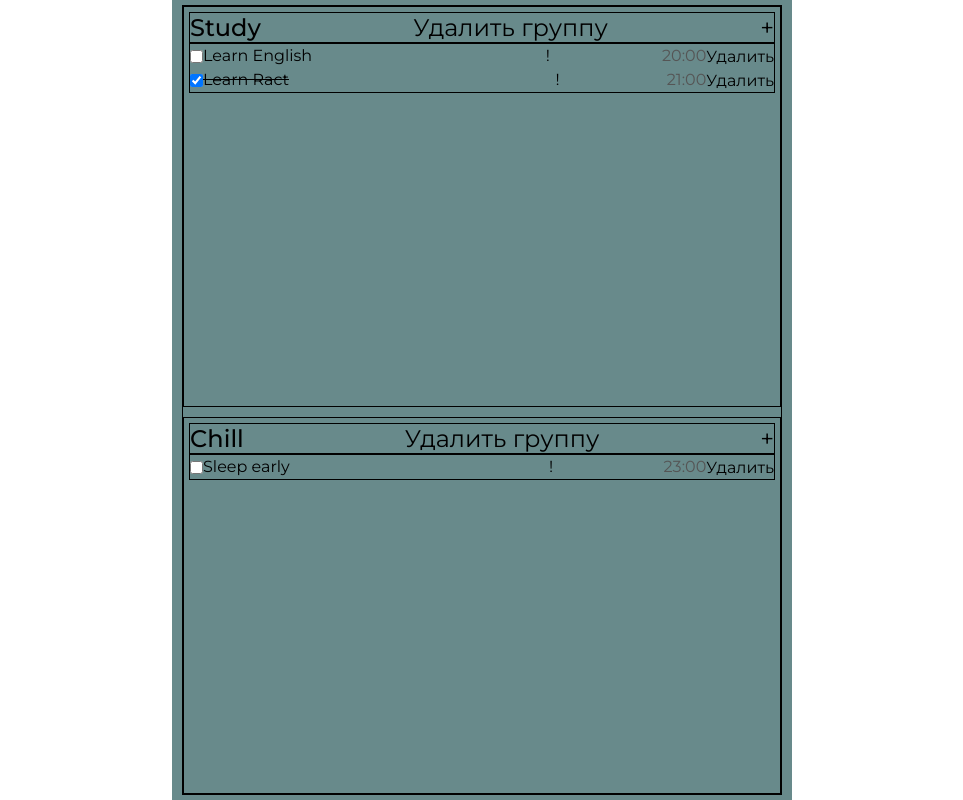
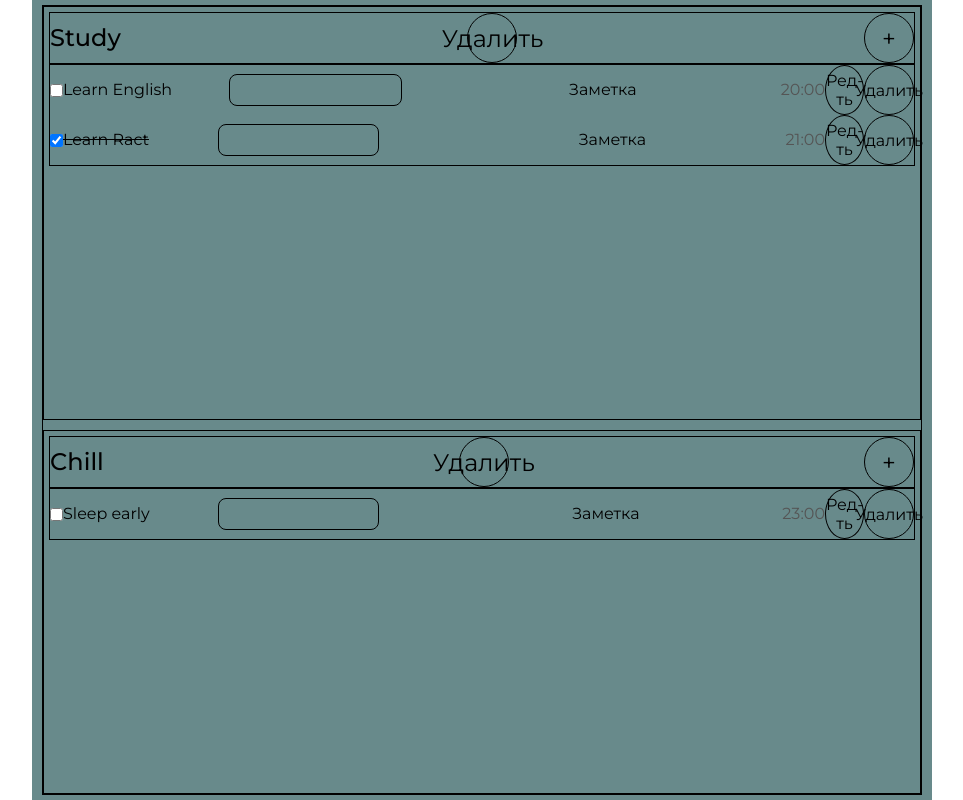
Before and after one commit to Nardosha/TODO_REACT, a React (Create React App) app: page / in a window 1280 px wide. Shown: the whole page, without its empty margins (158-1121 px from the left). Built offline with nearby package versions, Linux system fonts and the light colour scheme.

Commit message:
feat: add new components and helper with actionType object

```diff
--- a/src/App.css
+++ b/src/App.css
@@ -250,7 +250,7 @@ legend {
 /*--input---*/
 .main {
   height: 100vh;
-  min-width: 620px;
+  min-width: 900px;
   flex: 0 1 auto;
 }
 
--- a/src/assets/styles/variables.scss
+++ b/src/assets/styles/variables.scss
@@ -25,7 +25,7 @@ $inputHeight: 2rem;
 $inputPadding: 0.3rem;
 
 
-$widthContainer: 620px;
+$widthContainer: 900px;
 
 @mixin flexColumn($direction: column, $justify: space-between) {
   display: flex;
--- a/src/views/TodoContainer.js
+++ b/src/views/TodoContainer.js
@@ -2,6 +2,8 @@ import React, { useState } from "react";
 import NewTaskComponent from "./components/NewTask/NewTaskComponent";
 import TaskList from "./components/TaskList/TaskList";
 import { Modal } from "./components/Modals/Modal";
+import { type } from "@testing-library/user-event/dist/type";
+import { ACTION_TYPE } from "./helpers/helpers";
 
 export default function TodoContainer() {
   const [todos, setTodos] = useState([
@@ -39,8 +41,9 @@ export default function TodoContainer() {
       ],
     },
   ]);
+  const [isModalOpen, setIsModalOpen] = useState(false);
+  const [action, setAction] = useState(null)
 
-  const [isModalOpen, setIsModalOpen] = useState(false);
 
   function toggleModal(boolean) {
     setIsModalOpen(boolean);
@@ -65,7 +68,6 @@ export default function TodoContainer() {
       todos.filter((group) => {
         group.taskList = group.taskList.filter((task) => task.id !== id);
         if (!group.taskList.length) {
-          console.log(`В ГРУППЕ ${group.groupSign} НЕТ ЗАДАЧ!`);
           return false;
         }
         return group.taskList;
@@ -73,16 +75,49 @@ export default function TodoContainer() {
     );
   }
 
-  function deleteGroup(e) {
-    console.log("CONTAINER DELETE_GROUP", e);
+  function deleteGroup(deleteGroup) {
+    setTodos(todos.filter((group) => group.groupId !== deleteGroup.groupId));
   }
 
-  function saveTask(item) {
-    console.log("TODO CONTAINER! SAVE", item);
+  function isNewGroup(newGroup) {
+    return !todos.find((group) => group.groupId === newGroup.groupId);
+  }
 
-    setTodos([...todos, ...[item]]);
+  // function editTodos(newTodo) {
+  //   setAction(ACTION_TYPE.EDIT)
+  // }
+
+  function saveTask(newTask) {
+    if (isNewGroup(newTask)) {
+      const newTodos = [...todos, ...[newTask]];
+      setTodos(newTodos);
+    } else {
+      setTodos(
+        todos.map((group) => {
+          if (group.groupId === newTask.groupId) {
+            group.taskList = [...group.taskList, ...newTask.taskList];
+            return group;
+          }
+          return group;
+        })
+      );
+    }
     toggleModal(false);
   }
+
+  function renameTaskItem(newName) {
+  }
+
+  if (action === 'OPEN') {
+    setIsModalOpen(true)
+    return
+  }
+  if (action === 'CLOSE') {
+    setIsModalOpen(true)
+    return
+  }
+
+  console.log('ACTION', action);
 
   return (
     <main className="main">
@@ -93,9 +128,11 @@ export default function TodoContainer() {
           onDeleteTask={deleteTask}
           openModal={toggleModal}
           onDeleteGroup={deleteGroup}
+          onRenameTaskItem={renameTaskItem}
+          actionType={setAction}
         />
         <Modal open={isModalOpen}>
-          <NewTaskComponent openModal={toggleModal} onSubmit={saveTask} />
+          <NewTaskComponent actionType={action} setActionType={setAction} openModal={toggleModal} onSubmit={saveTask} />
         </Modal>
       </div>
     </main>
--- a/src/views/components/Buttons/Button.js
+++ b/src/views/components/Buttons/Button.js
@@ -1,9 +1,12 @@
 import React from "react";
 
-export default function Button({text, action, className, value}) {
-  console.log(text, action, className, value);
+export default function Button({text, action, className, value, id, setActionType, actionType}) {
 
+  function onClick() {
+    action(value)
+    setActionType(actionType)
+  }
   return (
-    <button onClick={() => action(value)} className={`button-${className}`}>{text}</button>
+    <button id={id} onClick={onClick} className={`button ${className}`}>{text}</button>
   )
 }
--- /dev/null
+++ b/src/views/components/Buttons/SubmitButton.js
@@ -0,0 +1,12 @@
+import React from "react";
+
+export default function SubmitButton({text, className, id}) {
+
+  return (
+
+    <div className={className}>
+      <label className={`button button-label ${className}`} htmlFor="newTaskButton">{text}</label>
+      <input id={id} className={`button ${className}`} type='submit' />
+    </div>
+  )
+}
--- a/src/views/components/NewTask/NewTaskComponent.js
+++ b/src/views/components/NewTask/NewTaskComponent.js
@@ -1,4 +1,8 @@
-export default function NewTaskComponent({ onSubmit, openModal }) {
+import Button from "../Buttons/Button";
+import SubmitButton from "../Buttons/SubmitButton";
+import { ACTION_TYPE } from "../../helpers/helpers";
+
+export default function NewTaskComponent({ onSubmit, openModal, setActionType, actionType }) {
   const defTask = {
     taskName: "",
     time: "",
@@ -8,6 +12,7 @@ export default function NewTaskComponent({ onSubmit, openModal }) {
     groupId: 25,
     completed: false,
   };
+
 
   function onChange(e) {
     const property = e.target.name;
@@ -35,7 +40,15 @@ export default function NewTaskComponent({ onSubmit, openModal }) {
 
   return (
     <div className="new-task__wrapper">
-      <button onClick={() => openModal(false)}>Закрыть</button>
+      <Button
+        className={'button-close'}
+        text={'Закрыть'}
+        id={'button-close'}
+        action={openModal}
+        value={false}
+        setActionType={setActionType}
+        actionType={ACTION_TYPE.CLOSE}
+      />
       <h2 className="title new-task__title">New Task</h2>
       <form className="new-task__form" action="#" onSubmit={submitHandler}>
         <label className="label new-task__name" htmlFor="newTaskName">
@@ -71,16 +84,10 @@ export default function NewTaskComponent({ onSubmit, openModal }) {
           onChange={(e) => onChange(e)}
         />
         <div className="new-task__button">
-          <label
-            className="button new-task__button_label"
-            htmlFor="newTaskButton"
-          >
-            +
-          </label>
-          <input
-            id="newTaskButton"
-            className="button new-task__button_add"
-            type="submit"
+          <SubmitButton
+            className={'new-task__button'}
+            id={'new-task-button'}
+            text={'+'}
           />
         </div>
       </form>
--- a/src/views/components/TaskList/TaskList.js
+++ b/src/views/components/TaskList/TaskList.js
@@ -7,8 +7,8 @@ export default function TaskList({
   onDeleteTask,
   openModal,
   onDeleteGroup,
+  actionType
 }) {
-  console.log("TASK LIST", groupList);
   const list = groupList.map((group) => {
     const groupKey = group.groupId.toString();
     return (
@@ -19,6 +19,7 @@ export default function TaskList({
         deleteTask={onDeleteTask}
         onOpenModal={openModal}
         onDeleteGroup={onDeleteGroup}
+        setActionType={actionType}
       />
     );
   });
--- a/src/views/components/TaskList/components/TaskGroup.js
+++ b/src/views/components/TaskList/components/TaskGroup.js
@@ -1,6 +1,7 @@
 import React from "react";
 import TaskItem from "./TaskItem";
 import Button from "../../Buttons/Button";
+import { ACTION_TYPE } from "../../../helpers/helpers";
 
 export default function TaskGroup({
   taskGroup,
@@ -8,14 +9,17 @@ export default function TaskGroup({
   deleteTask,
   onDeleteGroup,
   onOpenModal,
+  setActionType,
 }) {
-  console.log("TASK GROUP", taskGroup);
   const taskItems = taskGroup.taskList.map((task) => (
     <TaskItem
       key={task.id.toString()}
       task={task}
+      onOpenModal={onOpenModal}
       changeItem={changeTodoItem}
       onDelete={deleteTask}
+      setActionType={setActionType}
+      actionType={ACTION_TYPE.CREATE}
     />
   ));
 
@@ -24,15 +28,17 @@ export default function TaskGroup({
       <h2 className="group-item__header">
         {taskGroup.groupSign}
         <Button
-          text={"Удалить группу"}
+          text={"Удалить"}
           value={taskGroup}
           action={onDeleteGroup}
           className={"delete-group"}
+          setActionType={() => setActionType(ACTION_TYPE.DELETE)}
         />
         <Button
           text={"+"}
           value={true}
           action={onOpenModal}
+          setActionType={() => setActionType(ACTION_TYPE.OPEN)}
           className={"add-task"}
         />
       </h2>
--- a/src/views/components/TaskList/components/TaskItem.js
+++ b/src/views/components/TaskList/components/TaskItem.js
@@ -1,10 +1,18 @@
-import React from "react";
+import React, { useState } from "react";
+import Button from "../../Buttons/Button";
+import { ACTION_TYPE } from "../../../helpers/helpers";
 
-export default function TaskItem({ task, changeItem, onDelete }) {
+export default function TaskItem({ task, changeItem, onDelete, onOpenModal, setActionType }) {
   const classes = ["task-item__content-left"];
+  // const [input, setInput] = useState('');
+  let value = ''
 
   if (task.completed) {
     classes.push("_done");
+  }
+
+  function setNewName(e) {
+    value = e.target.value
   }
 
   return (
@@ -16,21 +24,39 @@ export default function TaskItem({ task, changeItem, onDelete }) {
           checked={task.completed}
           className="group-item__checkbox"
         />
-        <div className="task-item__name">{task.taskName}</div>
-      </div>
-      <div className="task-item__content-right">
-      <div className="task-item__notes">!
-        <div className="task-item__notes_popup">{task.notes}</div>
+        <label className="task-item__name">{task.taskName}</label>
+        <input onInput={e => setNewName} className='input' type="text"/>
+
       </div>
 
+      <div className="task-item__content-right">
+        <div className="task-item__notes">
+          Заметка
+          <div className="task-item__notes_popup">{task.notes}</div>
+        </div>
 
-      <div className="task-item__time">{task.time}</div>
-      <button
-        className="task-item__button-delete"
-        onClick={() => onDelete(task.id)}
-      >
-        Удалить
-      </button>
+        <div className="task-item__time">{task.time}</div>
+
+        <Button
+          text={"Ред-ть"}
+          action={onOpenModal}
+          value={true}
+          className={"task-item__button-rename"}
+          id={'button-rename'}
+          type={'button'}
+          setActionType={setActionType}
+          actionType={ACTION_TYPE.OPEN}
+        />
+        <Button
+          text={"Удалить"}
+          action={onDelete}
+          value={task.id}
+          className={"task-item__button-delete"}
+          id={'button-delete'}
+          type={'button'}
+          setActionType={setActionType}
+          actionType={ACTION_TYPE.DELETE}
+        />
       </div>
     </li>
   );
--- /dev/null
+++ b/src/views/helpers/helpers.js
@@ -0,0 +1,7 @@
+export const ACTION_TYPE = {
+  CREATE: 'CREATE_TASK',
+  EDIT: 'EDIT_TASK',
+  DELETE: 'DELETE_TASK',
+  OPEN: 'OPEN_MODAL',
+  CLOSE: 'CLOSE_MODAL'
+}
```
Also changed, not shown: src/views/components/NewTask/NewTaskComponents/NewTaskInput.js (+5 -16 lines).
